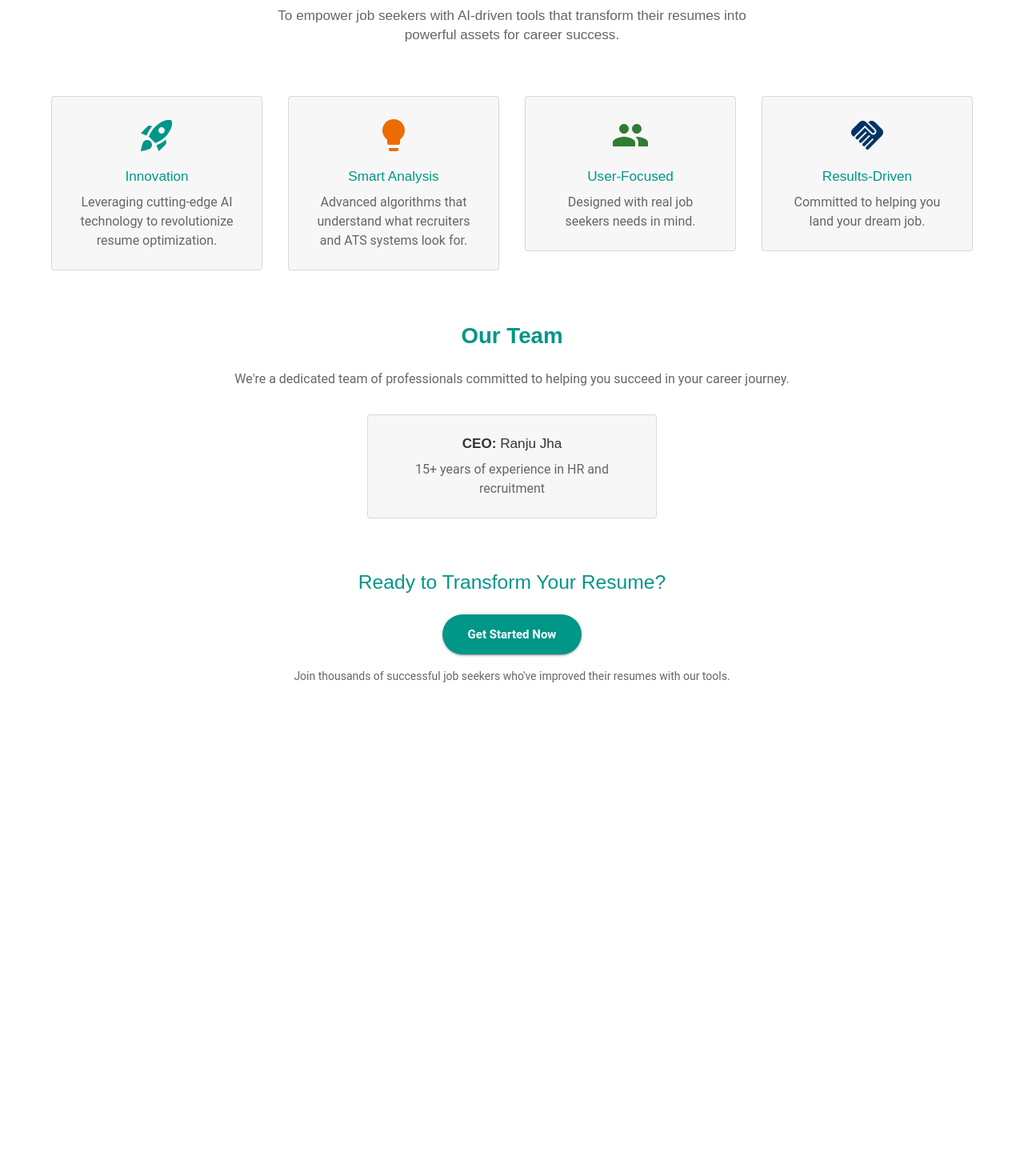
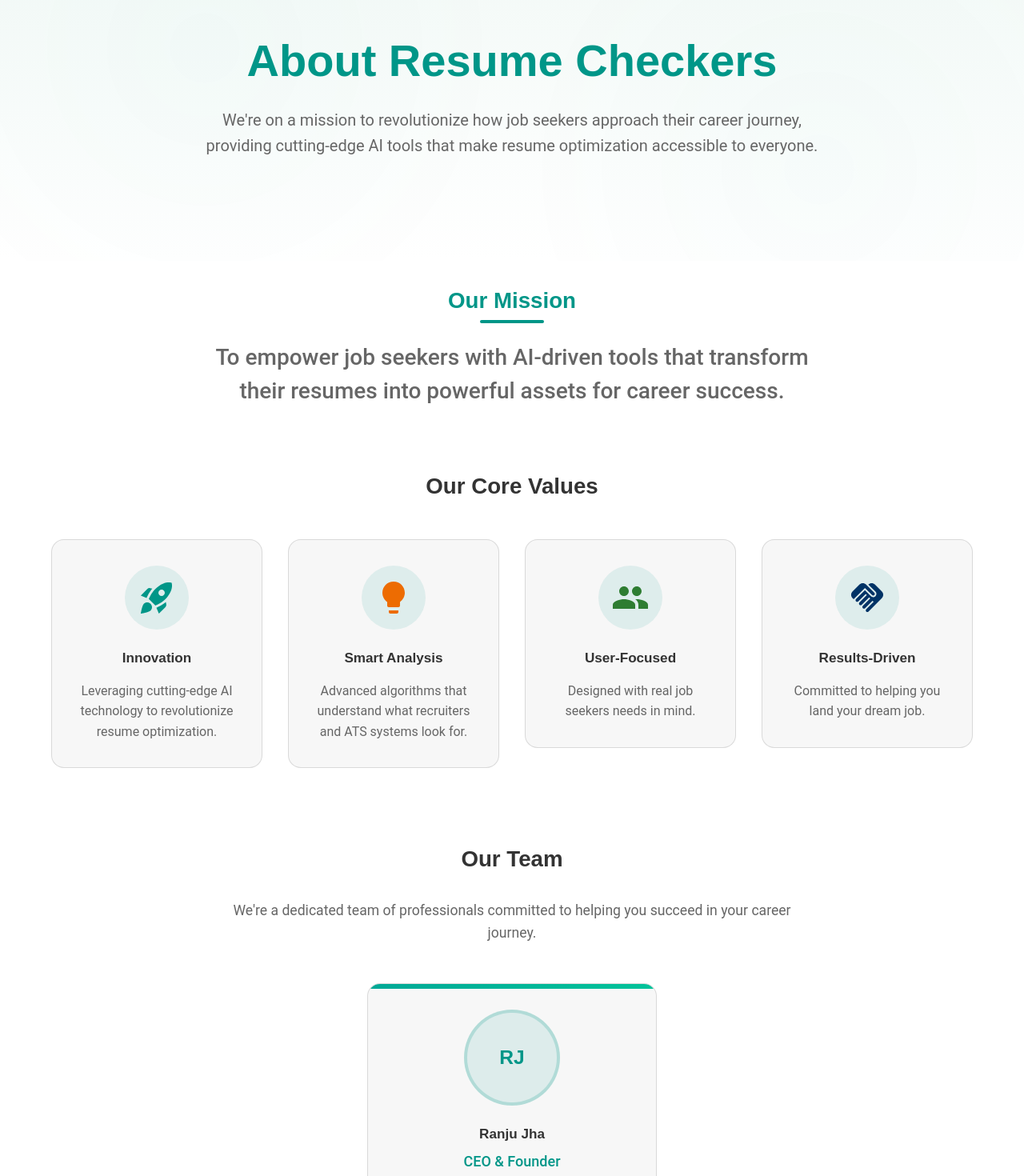
Before and after one commit to djubx/resume-analyzer, a Next.js app: page /about in a window 1280 px wide. Shown: the part 120-1590 px from the top of the page at 80% size. Before the commit the page ends 1041 px from the top, so only its background shows below. Built offline with nearby package versions, Linux system fonts and the light colour scheme.

Commit message:
Add the missing nav bar from the about page

```diff
--- a/src/app/about/page.tsx
+++ b/src/app/about/page.tsx
@@ -1,9 +1,11 @@
 "use client";
 
-import { Container, Typography, Grid, Paper, Box, Button } from '@mui/material';
+import { Container, Typography, Grid, Paper, Box, Button, useTheme, alpha } from '@mui/material';
 import { RocketLaunch, Lightbulb, People, Handshake } from '@mui/icons-material';
 import { motion } from 'framer-motion';
 import Link from 'next/link';
+import Navbar from '@/components/Navbar';
+import Image from 'next/image';
 
 interface Feature {
   title: string;
@@ -15,46 +17,142 @@ const features: Feature[] = [
   {
     title: "Innovation",
     description: "Leveraging cutting-edge AI technology to revolutionize resume optimization.",
-    icon: <RocketLaunch sx={{ fontSize: 48, mb: 2, color: 'primary.main' }} />,
+    icon: <RocketLaunch sx={{ fontSize: 48, color: 'primary.main' }} />,
   },
   {
     title: "Smart Analysis",
     description: "Advanced algorithms that understand what recruiters and ATS systems look for.",
-    icon: <Lightbulb sx={{ fontSize: 48, mb: 2, color: 'warning.main' }} />,
+    icon: <Lightbulb sx={{ fontSize: 48, color: 'warning.main' }} />,
   },
   {
     title: "User-Focused",
     description: "Designed with real job seekers needs in mind.",
-    icon: <People sx={{ fontSize: 48, mb: 2, color: 'success.main' }} />,
+    icon: <People sx={{ fontSize: 48, color: 'success.main' }} />,
   },
   {
     title: "Results-Driven",
     description: "Committed to helping you land your dream job.",
-    icon: <Handshake sx={{ fontSize: 48, mb: 2, color: 'secondary.main' }} />,
+    icon: <Handshake sx={{ fontSize: 48, color: 'secondary.main' }} />,
   },
 ];
 
 export default function About() {
+  const theme = useTheme();
+
   return (
-    <Container maxWidth="lg" sx={{ py: 8 }}>
+    <Box sx={{
+      minHeight: '100vh',
+      display: 'flex',
+      flexDirection: 'column',
+      bgcolor: 'background.default',
+      color: 'text.primary'
+    }}>
+      <Navbar />
+
+      {/* Hero Section */}
+      <Box
+        sx={{
+          pt: 12,
+          pb: 10,
+          textAlign: 'center',
+          background: 'linear-gradient(180deg, rgba(240, 248, 245, 0.8) 0%, rgba(255, 255, 255, 0) 100%)',
+          position: 'relative',
+          overflow: 'hidden'
+        }}
+      >
+        {/* Background Elements */}
+        <Box
+          sx={{
+            position: 'absolute',
+            top: 0,
+            left: 0,
+            width: '100%',
+            height: '100%',
+            opacity: 0.05,
+            zIndex: 0,
+            background: 'radial-gradient(circle at 20% 30%, rgba(0, 168, 150, 0.4) 0%, transparent 40%), radial-gradient(circle at 80% 70%, rgba(0, 168, 150, 0.4) 0%, transparent 40%)'
+          }}
+        />
+
+        <Container maxWidth="lg" sx={{ position: 'relative', zIndex: 1 }}>
           <motion.div
             initial={{ opacity: 0, y: 20 }}
             animate={{ opacity: 1, y: 0 }}
-        transition={{ duration: 0.5 }}
+            transition={{ duration: 0.7 }}
+          >
+            <Typography
+              variant="h1"
+              component="h1"
+              sx={{
+                mb: 3,
+                color: 'primary.main',
+                fontWeight: 700,
+                fontSize: { xs: '2.5rem', md: '3.5rem' }
+              }}
+            >
+              About Resume Checkers
+            </Typography>
+            <Typography
+              component="p"
+              sx={{
+                maxWidth: '800px',
+                mx: 'auto',
+                mb: 6,
+                color: 'text.secondary',
+                fontSize: '1.25rem',
+                lineHeight: 1.6
+              }}
+            >
+              We're on a mission to revolutionize how job seekers approach their career journey,
+              providing cutting-edge AI tools that make resume optimization accessible to everyone.
+            </Typography>
+          </motion.div>
+        </Container>
+      </Box>
+
+      <Container maxWidth="lg">
+        <motion.div
+          initial={{ opacity: 0 }}
+          animate={{ opacity: 1 }}
+          transition={{ duration: 0.5, delay: 0.2 }}
         >
           {/* Mission Section */}
-        <Box sx={{ textAlign: 'center', mb: 8 }}>
-          <Typography variant="h1" sx={{ mb: 3, color: 'primary.main', fontWeight: 'bold' }}>
+          <Box sx={{ textAlign: 'center', mb: 10, mt: 4 }}>
+            <Typography
+              variant="h2"
+              component="h2"
+              sx={{
+                mb: 4,
+                color: 'primary.main',
+                fontWeight: 600,
+                position: 'relative',
+                display: 'inline-block',
+                '&::after': {
+                  content: '""',
+                  position: 'absolute',
+                  bottom: -10,
+                  left: '50%',
+                  transform: 'translateX(-50%)',
+                  width: 80,
+                  height: 4,
+                  bgcolor: 'primary.main',
+                  borderRadius: 2
+                }
+              }}
+            >
               Our Mission
             </Typography>
             <Typography
-            variant="h4"
+              component="p"
               sx={{
-              maxWidth: '600px',
+                maxWidth: '800px',
                 mx: 'auto',
                 mb: 6,
                 color: 'text.secondary',
                 textAlign: 'center',
+                fontSize: { xs: '1.5rem', md: '1.75rem' },
+                lineHeight: 1.5,
+                fontWeight: 500
               }}
             >
               To empower job seekers with AI-driven tools that transform their resumes into powerful assets for career success.
@@ -62,30 +160,81 @@ export default function About() {
           </Box>
 
           {/* Values Grid */}
-        <Grid container spacing={4} sx={{ mb: 8 }}>
+          <Box sx={{ mb: 12 }}>
+            <Typography
+              variant="h2"
+              component="h2"
+              sx={{
+                mb: 6,
+                textAlign: 'center',
+                color: 'text.primary',
+                fontWeight: 600
+              }}
+            >
+              Our Core Values
+            </Typography>
+            <Grid container spacing={4}>
               {features.map((feature, index) => (
                 <Grid item xs={12} sm={6} md={3} key={index}>
                   <motion.div
                     initial={{ opacity: 0, y: 20 }}
-                animate={{ opacity: 1, y: 0 }}
-                transition={{ delay: index * 0.2 }}
+                    whileInView={{ opacity: 1, y: 0 }}
+                    viewport={{ once: true }}
+                    transition={{ delay: index * 0.2, duration: 0.5 }}
                   >
                     <Paper
                       elevation={0}
                       sx={{
-                    p: 3,
+                        p: 4,
                         height: '100%',
                         textAlign: 'center',
                         bgcolor: 'background.paper',
-                    border: 1,
+                        borderRadius: '16px',
+                        border: '1px solid',
                         borderColor: 'divider',
+                        transition: 'transform 0.3s ease, box-shadow 0.3s ease',
+                        '&:hover': {
+                          transform: 'translateY(-8px)',
+                          boxShadow: '0 10px 20px rgba(0, 168, 150, 0.1)',
+                          borderColor: 'primary.main',
+                        }
+                      }}
+                    >
+                      <Box
+                        sx={{
+                          mb: 3,
+                          p: 2,
+                          borderRadius: '50%',
+                          bgcolor: alpha(theme.palette.primary.main, 0.1),
+                          display: 'inline-flex',
+                          justifyContent: 'center',
+                          alignItems: 'center',
+                          width: 80,
+                          height: 80
                         }}
                       >
                         {feature.icon}
-                  <Typography variant="h4" sx={{ mb: 1, color: 'primary.main' }}>
+                      </Box>
+                      <Typography
+                        variant="h4"
+                        component="h3"
+                        sx={{
+                          mb: 2,
+                          color: 'text.primary',
+                          fontWeight: 600,
+                          fontSize: '1.5rem'
+                        }}
+                      >
                         {feature.title}
                       </Typography>
-                  <Typography variant="body1" color="text.secondary">
+                      <Typography
+                        component="p"
+                        sx={{
+                          color: 'text.secondary',
+                          fontSize: '1rem',
+                          lineHeight: 1.6
+                        }}
+                      >
                         {feature.description}
                       </Typography>
                     </Paper>
@@ -93,42 +242,166 @@ export default function About() {
                 </Grid>
               ))}
             </Grid>
+          </Box>
 
           {/* Team Section */}
-        <Box sx={{ textAlign: 'center', mb: 8 }}>
-          <Typography variant="h2" sx={{ mb: 3, color: 'primary.main' }}>
+          <Box sx={{ textAlign: 'center', mb: 12 }}>
+            <Typography
+              variant="h2"
+              component="h2"
+              sx={{
+                mb: 4,
+                color: 'text.primary',
+                fontWeight: 600
+              }}
+            >
               Our Team
             </Typography>
-          <Typography variant="body1" sx={{ mb: 4, color: 'text.secondary' }}>
+            <Typography
+              component="p"
+              sx={{
+                mb: 6,
+                color: 'text.secondary',
+                maxWidth: '700px',
+                mx: 'auto',
+                fontSize: '1.1rem',
+                lineHeight: 1.6
+              }}
+            >
               We're a dedicated team of professionals committed to helping you succeed in your career journey.
             </Typography>
             <Grid container spacing={4} justifyContent="center">
               <Grid item xs={12} md={4}>
+                <motion.div
+                  initial={{ opacity: 0, scale: 0.9 }}
+                  whileInView={{ opacity: 1, scale: 1 }}
+                  viewport={{ once: true }}
+                  transition={{ duration: 0.5 }}
+                >
                   <Paper
                     elevation={0}
                     sx={{
-                  p: 3,
+                      p: 4,
                       textAlign: 'center',
                       bgcolor: 'background.paper',
-                  border: 1,
+                      borderRadius: '16px',
+                      border: '1px solid',
                       borderColor: 'divider',
+                      overflow: 'hidden',
+                      position: 'relative'
                     }}
                   >
-                <Typography variant="h4" sx={{ mb: 1 }}>
-                  <Box component="span" sx={{ fontWeight: 'bold' }}>CEO:</Box> Ranju Jha
+                    <Box
+                      sx={{
+                        position: 'absolute',
+                        top: 0,
+                        left: 0,
+                        width: '100%',
+                        height: '6px',
+                        background: 'linear-gradient(90deg, #00A896 0%, #02C39A 100%)'
+                      }}
+                    />
+                    <Box
+                      sx={{
+                        width: 120,
+                        height: 120,
+                        borderRadius: '50%',
+                        bgcolor: alpha(theme.palette.primary.main, 0.1),
+                        display: 'flex',
+                        justifyContent: 'center',
+                        alignItems: 'center',
+                        mx: 'auto',
+                        mb: 3,
+                        border: '4px solid',
+                        borderColor: alpha(theme.palette.primary.main, 0.2)
+                      }}
+                    >
+                      <Typography
+                        variant="h3"
+                        component="span"
+                        sx={{
+                          color: 'primary.main',
+                          fontWeight: 700
+                        }}
+                      >
+                        RJ
                       </Typography>
-                <Typography variant="body1" color="text.secondary">
-                  15+ years of experience in HR and recruitment
+                    </Box>
+                    <Typography
+                      variant="h4"
+                      component="h3"
+                      sx={{
+                        mb: 1,
+                        fontWeight: 600,
+                        fontSize: '1.5rem'
+                      }}
+                    >
+                      Ranju Jha
+                    </Typography>
+                    <Typography
+                      component="p"
+                      sx={{
+                        mb: 2,
+                        color: 'primary.main',
+                        fontWeight: 500,
+                        fontSize: '1.125rem'
+                      }}
+                    >
+                      CEO & Founder
+                    </Typography>
+                    <Typography
+                      component="p"
+                      sx={{
+                        color: 'text.secondary',
+                        fontSize: '1rem',
+                        lineHeight: 1.6
+                      }}
+                    >
+                      15+ years of experience in HR and recruitment, passionate about helping job seekers succeed.
                     </Typography>
                   </Paper>
+                </motion.div>
               </Grid>
             </Grid>
           </Box>
 
           {/* Call to Action */}
-        <Box sx={{ textAlign: 'center' }}>
-          <Typography variant="h3" sx={{ mb: 3, color: 'primary.main' }}>
+          <Box
+            sx={{
+              textAlign: 'center',
+              mb: 10,
+              py: 8,
+              px: 4,
+              borderRadius: '24px',
+              background: 'linear-gradient(135deg, rgba(0, 168, 150, 0.1) 0%, rgba(2, 195, 154, 0.05) 100%)',
+              border: '1px solid',
+              borderColor: alpha(theme.palette.primary.main, 0.2)
+            }}
+          >
+            <Typography
+              variant="h3"
+              component="h2"
+              sx={{
+                mb: 3,
+                color: 'text.primary',
+                fontWeight: 600,
+                fontSize: { xs: '1.75rem', md: '2.25rem' }
+              }}
+            >
               Ready to Transform Your Resume?
+            </Typography>
+            <Typography
+              component="p"
+              sx={{
+                mb: 4,
+                color: 'text.secondary',
+                maxWidth: '700px',
+                mx: 'auto',
+                fontSize: '1.1rem',
+                lineHeight: 1.6
+              }}
+            >
+              Join thousands of successful job seekers who've improved their resumes with our AI-powered tools.
             </Typography>
             <Button
               component={Link}
@@ -136,15 +409,23 @@ export default function About() {
               variant="contained"
               color="primary"
               size="large"
-            sx={{ px: 4, py: 1.5 }}
+              sx={{
+                px: 5,
+                py: 1.5,
+                borderRadius: '100px',
+                fontSize: '1.1rem',
+                fontWeight: 500,
+                boxShadow: '0 4px 14px rgba(0, 168, 150, 0.4)',
+                '&:hover': {
+                  boxShadow: '0 6px 20px rgba(0, 168, 150, 0.6)',
+                }
+              }}
             >
               Get Started Now
             </Button>
-          <Typography variant="body2" sx={{ mt: 2, color: 'text.secondary' }}>
-            Join thousands of successful job seekers who've improved their resumes with our tools.
-          </Typography>
           </Box>
         </motion.div>
       </Container>
+    </Box>
   );
 }
```
Also changed, not shown: src/app/resume-analyzer/page.tsx (+19 -10 lines). Lines whose indentation alone changed are shown as unchanged.
